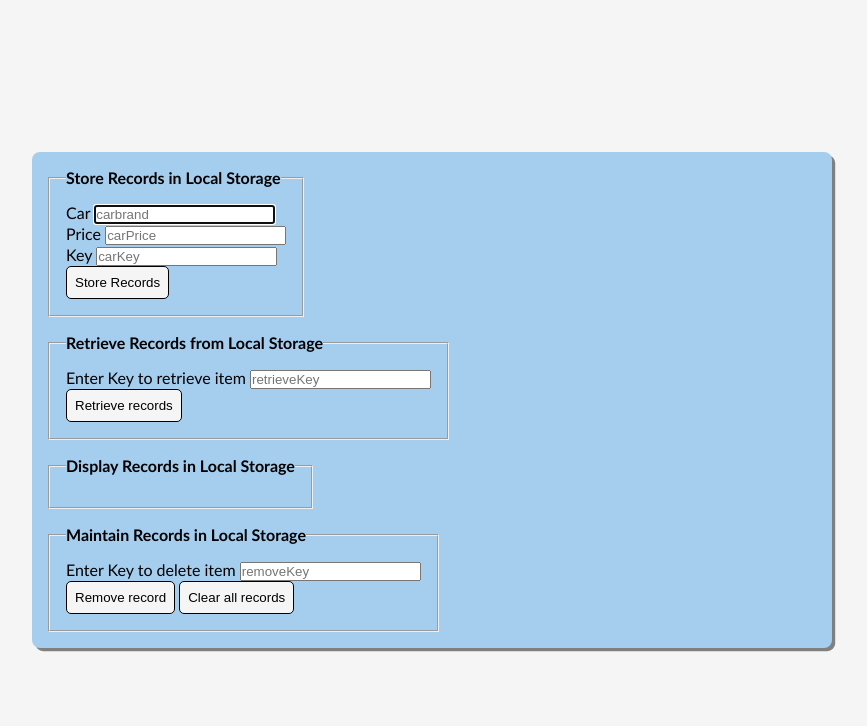
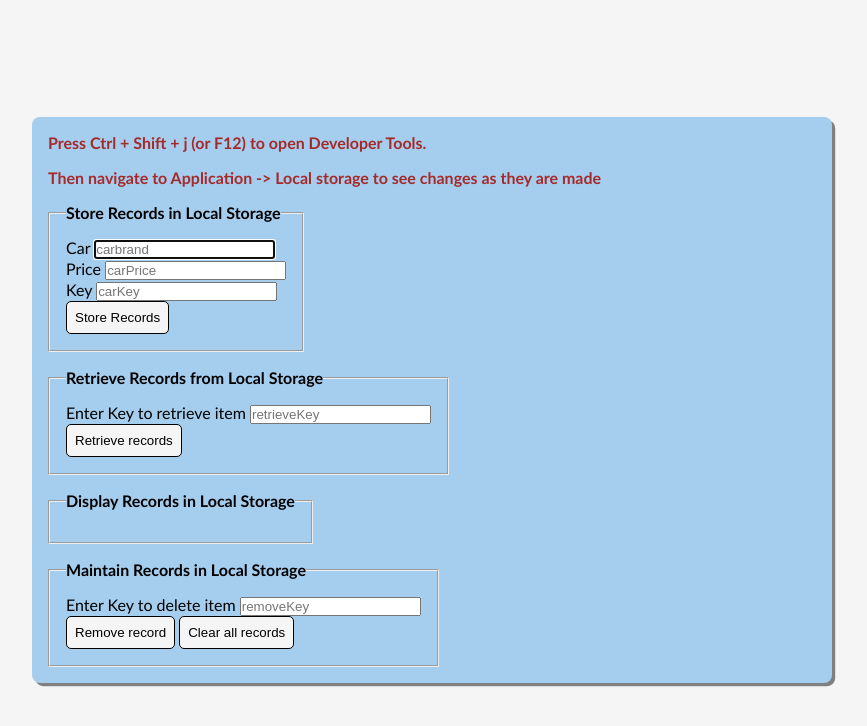
Before and after one commit to traez/local-storage-oop-beginner-project, a plain HTML site: page index.html in a window 1280 px wide. Shown: the whole page, without its empty margins (208-1075 px from the left). Drawn offline with Linux system fonts and the light colour scheme.

Commit message:
heading and links on READMe added

```diff
--- a/index.html
+++ b/index.html
@@ -9,6 +9,9 @@
 <body>
 
     <main>
+
+        <h1>Press Ctrl + Shift + j (or F12) to open Developer Tools.</h1>
+        <h2>Then navigate to Application -> Local storage to see changes as they are made</h2>
 
         <fieldset>
             <legend>Store Records in Local Storage</legend>
--- a/styles.css
+++ b/styles.css
@@ -29,6 +29,11 @@ main{
   border-radius: 0.5rem;
   box-shadow: 0.2rem 0.2rem grey;
     }
+h1, h2{
+  text-align:right;
+  font-size: 1rem;
+  color:brown;
+}
 fieldset{
   padding: 1rem;
 }
```
Also changed, not shown: 1 other file.
